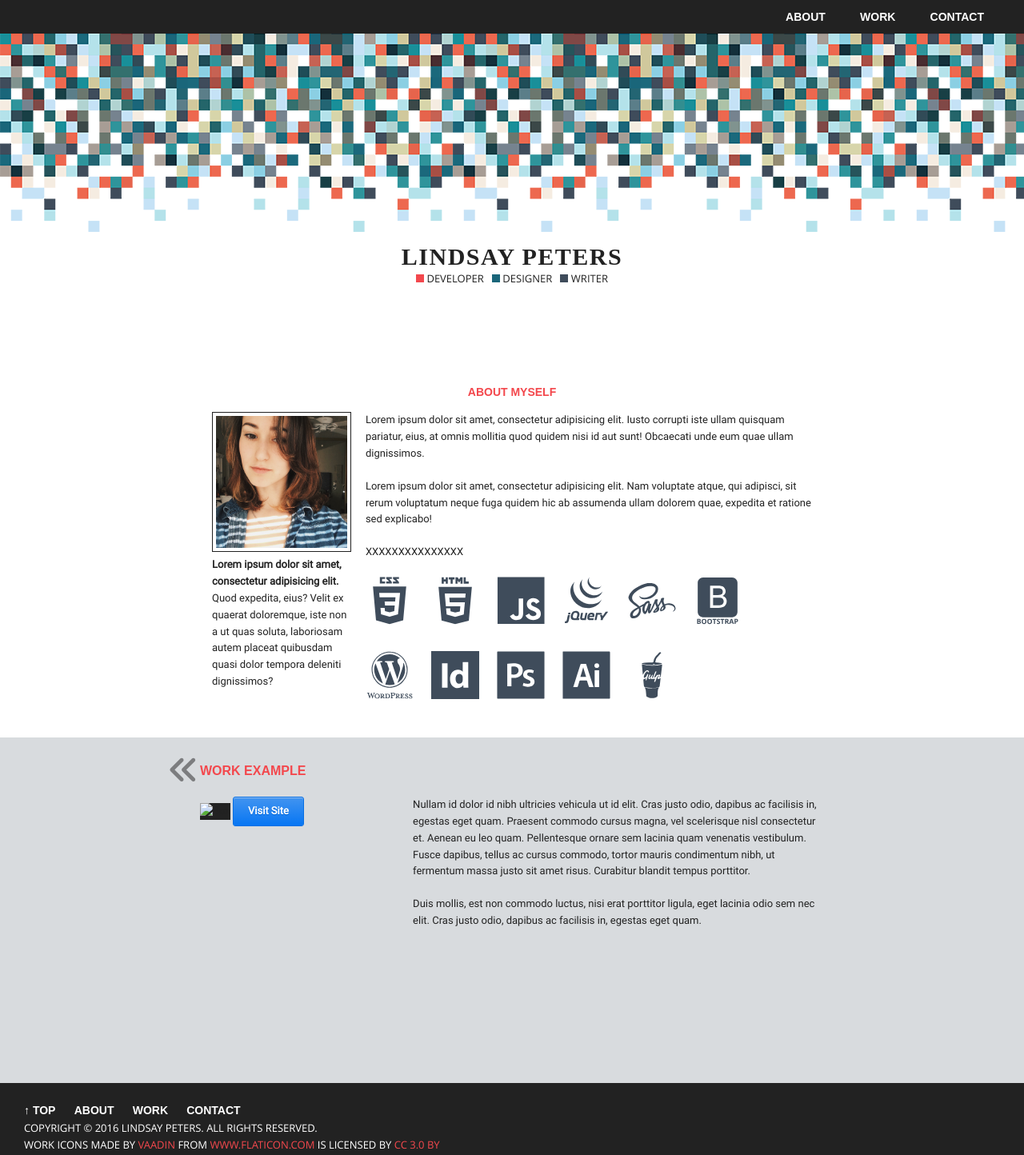
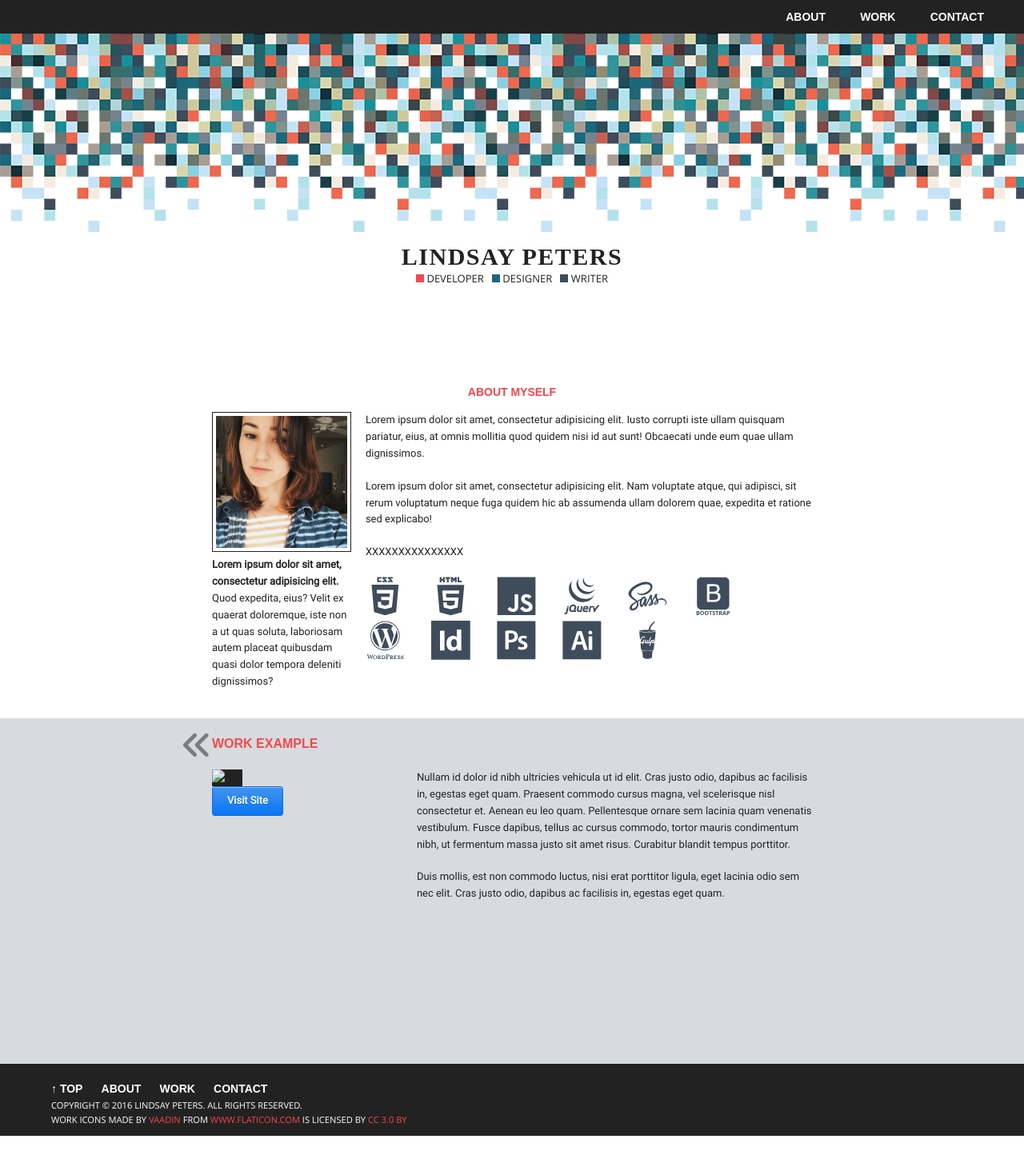
Before and after one commit to lapeters/lapeters.github.io, a Jekyll site: the page built from index.html, in a window 1280 px wide. Shown: the whole page at 80% size. Built offline with Jekyll 4.4.1, drawn with Linux system fonts in a browser that asks for light colours; nearby versions of some CDN libraries; some web fonts are replaced; Markdown is read by kramdown in place of the engine named in the settings; after the commit the page ends 1420 px from its top, so only the background shows below that.

Commit message:
Added responsive styles to slide-in page in work section and converted website fonts from px to ems

```diff
--- a/_includes/work.html
+++ b/_includes/work.html
@@ -35,8 +35,9 @@
 			<i class="fa fa-angle-double-left fa-3x" title="Back"></i><h4>Work Example</h4>
 			<div class="pic">
 				<img src="#" alt="Box" style="width: 266px; height: 200px; background: #222;">
-				<a href="#" class="button">Visit Site</a>
+				<p><a href="#" class="button">Visit Site</a></p>
 			</div>
+
 			<div class="copy">
 				<p>Nullam id dolor id nibh ultricies vehicula ut id elit. Cras justo odio, dapibus ac facilisis in, egestas eget quam. Praesent commodo cursus magna, vel scelerisque nisl consectetur et. Aenean eu leo quam. Pellentesque ornare sem lacinia quam venenatis vestibulum. Fusce dapibus, tellus ac cursus commodo, tortor mauris condimentum nibh, ut fermentum massa justo sit amet risus. Curabitur blandit tempus porttitor.</p>
 
--- a/assets/css/1-base/placeholders.sass
+++ b/assets/css/1-base/placeholders.sass
@@ -1,6 +1,6 @@
 %small-bold
 	font:
 		family: $headings-font
-		size: 14px
+		size: em(14, 13)
 		weight: 700
 	text-transform: uppercase
--- a/assets/css/2-modules/_about.sass
+++ b/assets/css/2-modules/_about.sass
@@ -12,7 +12,7 @@
 		line-height: 1.42857143
 		background: white
 		border: 1px solid $text-color
-		transition: all 0.2s ease-in-out
+
 		display: inline-block
 		max-width: 100%
 		height auto
@@ -28,16 +28,12 @@
 		.tools-unit
 			@include span-columns(2)
 			@include omega()
-			padding-bottom: 2em
+
 
 			svg
-				+size(60px)
+				+size(em(60px))
 				path
 					fill: #3F4C5B
-
-
-
-
 
 #side-column, #content-column
 	@media screen and (max-width: 736px)
--- a/assets/css/2-modules/_footer.sass
+++ b/assets/css/2-modules/_footer.sass
@@ -2,8 +2,11 @@ footer
 	background: $text-color
 	height: 90px
 	.content-wrap
-		margin-left: 30px
+		margin-left: 5%
 		transform: translateY(35%);
+		@include media($mobile)
+			transform: translateY(5%)
+
 
 	nav
 		a
@@ -17,7 +20,7 @@ footer
 
 	.copyright
 		font:
-			size: 13px
+			size: em(12, 14)
 			family: Open Sans, san-serif
 			weight: 400
 		text-transform: uppercase
--- a/assets/css/2-modules/_work.sass
+++ b/assets/css/2-modules/_work.sass
@@ -78,24 +78,27 @@
 .work-container
 	@include outer-container(60em)
 	position: relative
+	+padding(null 15px 15px 15px)
 
 	i
 		cursor: pointer
 		opacity: 0.5
 		color: $text-color
-		+position(absolute, null null null -40px)
+		+position(absolute, -3% null null -3%)
 
 		&:hover
 			opacity: 1
 
 	h4
-		padding-top: 10px
-		font-size: 16px
+		font-size: em(16, 13)
 
 	.pic
 		@include span-columns(4)
+		@include media($mobile)
+			@include span-columns(12 of 12)
 		img
 			max-width: 100%
+			height: auto
 
 		.button
 			@include button
@@ -103,3 +106,12 @@
 			margin-left: auto
 	.copy
 		@include span-columns(8)
+		@include media($mobile)
+			@include span-columns(12 of 12)
+
+@media (max-width: 850px)
+	.work-container
+		i
+			+position(absolute, -2% null null 0)
+		h4
+			padding-left: 5%
--- a/assets/css/main.css
+++ b/assets/css/main.css
@@ -444,7 +444,7 @@ html {
 
 .bigger, h3, header nav li a, footer nav a {
   font-family: Montserrat, sans-serif;
-  font-size: 14px;
+  font-size: 1.07692em;
   font-weight: 700;
   text-transform: uppercase; }
 
@@ -580,9 +580,13 @@ footer {
   background: #222222;
   height: 90px; }
   footer .content-wrap {
-    margin-left: 30px;
+    margin-left: 5%;
     -webkit-transform: translateY(35%);
             transform: translateY(35%); }
+    @media screen and (min-width: 320px) and (max-width: 480px) {
+      footer .content-wrap {
+        -webkit-transform: translateY(5%);
+                transform: translateY(5%); } }
   footer nav a {
     color: #fff;
     display: inline-block;
@@ -590,7 +594,7 @@ footer {
     footer nav a:hover {
       color: #F3484D; }
   footer .copyright {
-    font-size: 13px;
+    font-size: 0.85714em;
     font-family: Open Sans, san-serif;
     font-weight: 400;
     text-transform: uppercase;
@@ -619,7 +623,6 @@ footer {
     line-height: 1.42857143;
     background: white;
     border: 1px solid #222222;
-    transition: all 0.2s ease-in-out;
     display: inline-block;
     max-width: 100%; }
 
@@ -644,13 +647,12 @@ footer {
       display: block;
       margin-right: 2.35765%;
       width: 14.70196%;
-      margin-right: 0;
-      padding-bottom: 2em; }
+      margin-right: 0; }
       #content-column #tools-column .tools-unit:last-child {
         margin-right: 0; }
       #content-column #tools-column .tools-unit svg {
-        height: 60px;
-        width: 60px; }
+        height: 3.75em;
+        width: 3.75em; }
         #content-column #tools-column .tools-unit svg path {
           fill: #3F4C5B; }
 
@@ -762,7 +764,10 @@ footer {
   max-width: 60em;
   margin-left: auto;
   margin-right: auto;
-  position: relative; }
+  position: relative;
+  padding-right: 15px;
+  padding-bottom: 15px;
+  padding-left: 15px; }
   .work-container::after {
     clear: both;
     content: "";
@@ -772,12 +777,12 @@ footer {
     opacity: 0.5;
     color: #222222;
     position: absolute;
-    left: -40px; }
+    top: -3%;
+    left: -3%; }
     .work-container i:hover {
       opacity: 1; }
   .work-container h4 {
-    padding-top: 10px;
-    font-size: 16px; }
+    font-size: 1.23077em; }
   .work-container .pic {
     float: left;
     display: block;
@@ -785,8 +790,17 @@ footer {
     width: 31.76157%; }
     .work-container .pic:last-child {
       margin-right: 0; }
+    @media screen and (min-width: 320px) and (max-width: 480px) {
+      .work-container .pic {
+        float: left;
+        display: block;
+        margin-right: 2.35765%;
+        width: 100%; }
+        .work-container .pic:last-child {
+          margin-right: 0; } }
     .work-container .pic img {
-      max-width: 100%; }
+      max-width: 100%;
+      height: auto; }
     .work-container .pic .button {
       border: 1px solid #076fe4;
       border-radius: 3px;
@@ -821,6 +835,22 @@ footer {
     width: 65.88078%; }
     .work-container .copy:last-child {
       margin-right: 0; }
+    @media screen and (min-width: 320px) and (max-width: 480px) {
+      .work-container .copy {
+        float: left;
+        display: block;
+        margin-right: 2.35765%;
+        width: 100%; }
+        .work-container .copy:last-child {
+          margin-right: 0; } }
+
+@media (max-width: 850px) {
+  .work-container i {
+    position: absolute;
+    top: -2%;
+    left: 0; }
+  .work-container h4 {
+    padding-left: 5%; } }
 
 html {
   height: 100%; }
```
Also changed, not shown: 2 other files.
